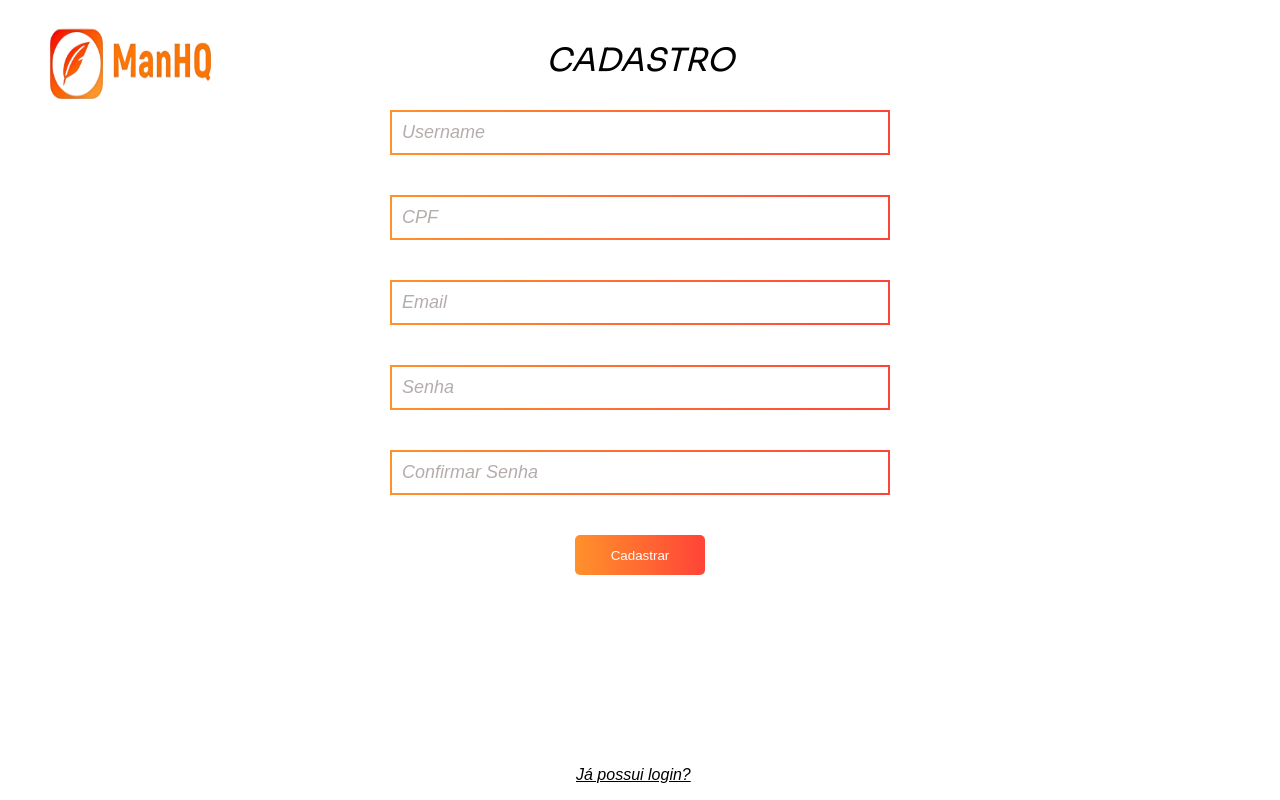
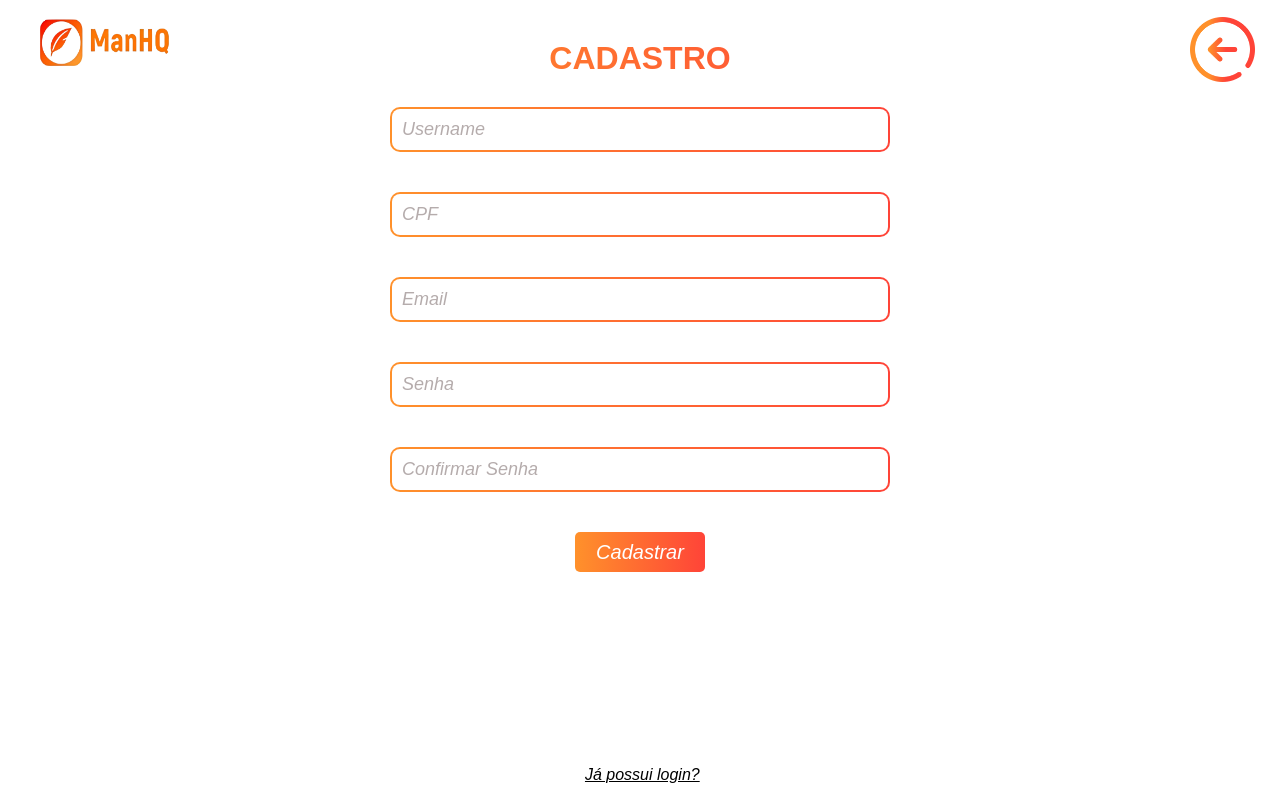
Before and after one commit to GabrielCordeiro2006/Projeto_individual, a plain HTML site: page ManHQ/public/site institucional/cadastro.html in a window 1280 px wide. Drawn offline with Linux system fonts and the light colour scheme; a web font is replaced by a local one.

Commit message:
cadastro com css completo

```diff
--- a/ManHQ/public/site institucional/cadastro.html
+++ b/ManHQ/public/site institucional/cadastro.html
@@ -20,9 +20,9 @@
 
 
 
-    <a href="#" class="brand-logo"><img src="./img/logo__1_-removebg-preview.png" alt="logo" class="logo"></a>
+    <img src="./img/logo__1_-removebg-preview.png" alt="logo" class="logo">
 
-
+    <a href="./login.html" class="brand-logo"><img src="./img/deixou.png" alt="logo" class="back"></a>
 
 
 
--- a/ManHQ/public/site institucional/css/cadastro.css
+++ b/ManHQ/public/site institucional/css/cadastro.css
@@ -14,31 +14,42 @@
 
 
   .logo {
-    width: 250px;
-    height: 150px;
+    width: 200px;
+    height: 100px;
     position: fixed;
-    top: -9px;
+    top: -6px;
     margin-right: 13%;
 
 
   }
 
+  .back{
+    width: 65px;
+    height: 65px;
+    position: fixed;
+    top: 17px;
+    margin-left: 93%;
+  }
 
 
-  .h1 {
+  .h1{
     font-family: "ABeeZee", sans-serif;
-    font-weight: 400;
-    font-style: italic;
-    color: #000000;
+    font-weight: 700;
+    font-style: bold;
+    background:  linear-gradient(to right, #FF912B, #FF4438);
+    color: transparent;
+    -webkit-background-clip: text;
+    background-clip: text;
     display: flex;
     justify-content: center;
     align-items: center;
-    color: #000;
     left: 10px;
-    font-family: "Sora", sans-serif;
-    font-optical-sizing: auto;
     margin-bottom: 30px;
   }
+
+
+
+
 
 
   .formulario {
@@ -55,16 +66,17 @@
 
 
 
-  .form-control {
+  .form-control{
     width: 500px;
     border-radius: 10px;
     height: 45px;
     font-size: 18px;
     position: relative;
     border: 2px solid transparent;
-    border-style: solid;
+    background-image: linear-gradient( white, white), linear-gradient( to right, #FF912B, #FF4438);
+    background-origin: border-box;
+    background-clip: padding-box, border-box;
     border-radius: 10px;
-    border-image: linear-gradient(to right, #FF912B, #FF4438) 1 ;
     background-color: transparent;
     padding: 10px;
     margin-bottom: 10px;
@@ -73,6 +85,11 @@
     font-weight: 400;
     font-style: italic;
     color: #000000;
+    outline: none;
+  }
+
+  custom-input:focus{
+    background-image:  linear-gradient( white, white), linear-gradient( 90deg, #FF912B, #FF4438);
   }
 
   input::placeholder{
@@ -100,7 +117,11 @@
     padding: 0;
     border: 0;
     border-radius: 5px;
+    font-family: "ABeeZee", sans-serif;
+    font-weight: 400;
+    font-style: italic;
     color: #fff;
+    font-size: 20px;
   }
 
 
@@ -120,8 +141,9 @@
     display: flex;
     justify-content: center;
     align-items: center;
+    margin: auto;
     color: #000;
     position: absolute;
     bottom: 16px;
-    left: 45%;
+    left: 45.7%;
   }
```
